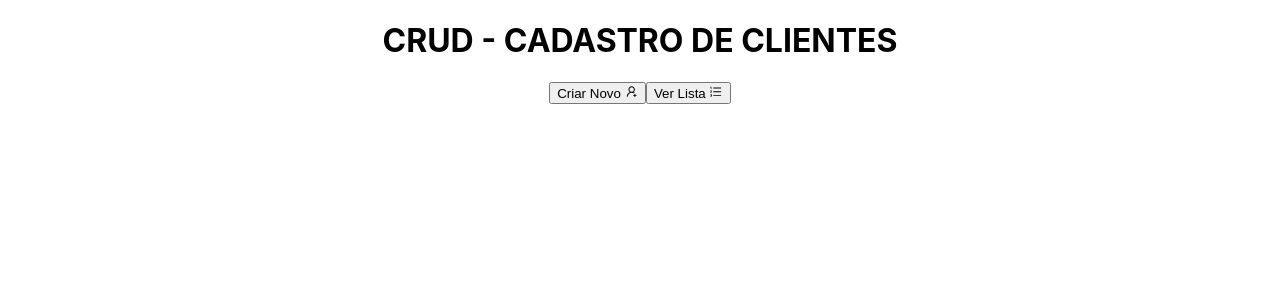
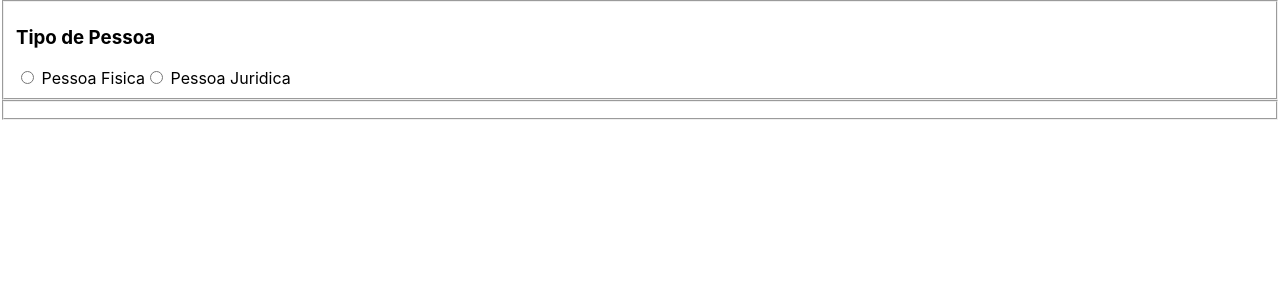
Before and after one commit to WallacyFrancis/crud-cadastro-clientes, a React (Create React App) app: page /clientes/cadastro in a window 1280 px wide. Shown: the top 300 px of the page. Built offline with nearby package versions, Linux system fonts and the light colour scheme.

Commit message:
Resolvido erro de rotas

```diff
--- a/package.json
+++ b/package.json
@@ -14,6 +14,7 @@
     "react": "^18.0.0",
     "react-dom": "^18.0.0",
     "react-icons": "^4.3.1",
+    "react-router-dom": "6.3.0",
     "react-scripts": "5.0.1",
     "web-vitals": "^2.1.4"
   },
--- a/src/frontend/App.jsx
+++ b/src/frontend/App.jsx
@@ -1,21 +1,19 @@
-import './App.css';
-import { AiOutlineUserAdd } from 'react-icons/ai';
-import { AiOutlineOrderedList } from 'react-icons/ai';
+import React, { Component } from 'react';
+import { Routes, Route } from 'react-router-dom';
+import Form from './Pages/Form';
+import Home from './Pages/Home';
+import Clientes from './Pages/Clientes';
 
-function App() {
-  return (
-    <div className="App">
-      <header>
-        <div>
-          <h1>CRUD - CADASTRO DE CLIENTES</h1>
-        </div>
-      </header>
-      <main>
-        <button>Criar Novo <AiOutlineUserAdd/></button>
-        <button>Ver Lista <AiOutlineOrderedList/></button>
-      </main>
-    </div>
-  );
+class App extends Component {
+  render() {
+    return (
+        <Routes>
+            <Route path="/clientes/cadastro" element={<Form />} />
+            <Route path="/clientes" element={<Clientes />} />
+            <Route path="/" element={<Home />} />
+        </Routes>
+    );
+  }
 }
 
 export default App;
--- /dev/null
+++ b/src/frontend/Pages/Clientes.jsx
@@ -0,0 +1,19 @@
+import React, { Component } from "react";
+import { Link } from 'react-router-dom';
+import { AiOutlineUserAdd } from 'react-icons/ai';
+
+class Clientes extends Component {
+  render() {
+    return(
+      <div>
+        <header>
+          <Link to="/clientes/cadastro">
+            Criar Novo <AiOutlineUserAdd/>
+          </Link>
+        </header>
+      </div>
+    )
+  }
+}
+
+export default Clientes;
--- /dev/null
+++ b/src/frontend/Pages/Form.jsx
@@ -0,0 +1,24 @@
+import React, { Component } from "react";
+
+class Form extends Component {
+  render() {
+    return(
+      <form>
+        <fieldset>
+          <h3>Tipo de Pessoa</h3>
+          <label>
+            <input type="radio" name="cpf" /> Pessoa Fisica
+          </label>
+          <label>
+            <input type="radio" name="cnpj" /> Pessoa Juridica
+          </label>
+        </fieldset>
+        <fieldset>
+
+        </fieldset>
+      </form>
+    );
+  }
+}
+
+export default Form;
--- /dev/null
+++ b/src/frontend/Pages/Home.jsx
@@ -0,0 +1,26 @@
+import React, { Component } from 'react';
+import { AiOutlineUserAdd } from 'react-icons/ai';
+import { AiOutlineOrderedList } from 'react-icons/ai';
+import { Link } from 'react-router-dom';
+
+class Home extends Component {
+  render() {
+    return(
+      <header>
+          <div>
+            <h1>CRUD - CADASTRO DE CLIENTES</h1>
+          </div>
+          <div>
+            <Link to="/clientes/cadastro">
+              Criar Novo <AiOutlineUserAdd/>
+            </Link>
+            <Link to="/clientes">
+              Ver Lista <AiOutlineOrderedList/>
+            </Link>
+          </div>
+      </header>
+    )
+  }
+}
+
+export default Home;
--- a/src/index.js
+++ b/src/index.js
@@ -3,12 +3,13 @@ import ReactDOM from 'react-dom/client';
 import './index.css';
 import App from './frontend/App';
 import reportWebVitals from './reportWebVitals';
+import { BrowserRouter } from 'react-router-dom';
 
 const root = ReactDOM.createRoot(document.getElementById('root'));
 root.render(
-  <React.StrictMode>
+  <BrowserRouter>
     <App />
-  </React.StrictMode>
+  </BrowserRouter>
 );
 
 // If you want to start measuring performance in your app, pass a function
```
Also changed, not shown: src/frontend/Components/Clientes.jsx (deleted), src/frontend/Components/Form.jsx (deleted), 1 other file (tests, documents, lock files or other folders).
